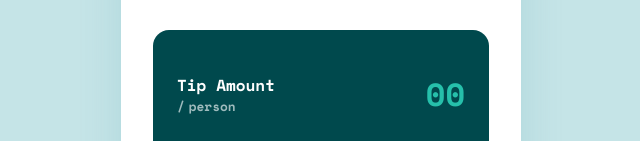
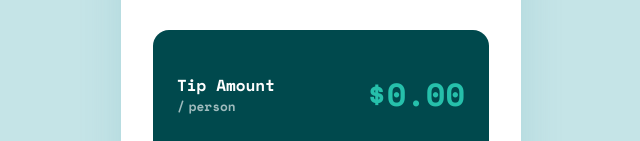
Before and after one commit to eburza/tip-calculator-app, a React (Vite) app: page / in a window 1280 px wide. Shown: the part 652-793 px from the top of the page, without its empty margins (319-959 px from the left). Built offline with nearby package versions, Linux system fonts and the light colour scheme.

Commit message:
Add calculation logic for tip amount and total

```diff
--- a/App.jsx
+++ b/App.jsx
@@ -1,4 +1,4 @@
-import React, { useState } from 'react'
+import React, { useState, useEffect } from 'react'
 import PercentageButtons from './components/PercentageButtons'
 import FormInputComponent from './components/FormInputComponent'
 import ResetButton from './components/ResetButton'
@@ -10,6 +10,24 @@ export default function App() {
     const [ inputPeople, setInputPeople ] = useState('')
     const [ percentageSelected, setPercentageSelected ] = useState('')
     const [ percentageCustom, setPercentageCustom ] = useState('')
+    const [ tipPerPerson, setTipPerPerson ] = useState(0)
+    const [ totalPerPerson, setTotalPerPerson ] = useState(0)
+
+    useEffect( () => {
+        calculateTip()
+    }, [ inputBill, inputPeople, percentageSelected, percentageCustom ])
+
+    function calculateTip() {
+        const bill = parseFloat(inputBill)
+        const people = parseInt(inputPeople)
+        const percentage = percentageSelected ? parseFloat(percentageSelected) : parseFloat(percentageCustom)
+
+        const tipTotal = (bill * percentage) / 100
+        const totalBill = bill + tipTotal
+
+        setTipPerPerson(tipTotal / people)
+        setTotalPerPerson(totalBill / people)
+    }
 
 
     function handleInputChangeBill(newInput) {
@@ -59,10 +77,10 @@ export default function App() {
                     <div id='computation-container' className='container'>
                         <OutputCalculation
                             label='Tip Amount'
-                            result='00'/>
+                            result={tipPerPerson}/>
                         <OutputCalculation
                             label='Total'
-                            result='00'/>
+                            result={totalPerPerson}/>
                     </div>
                     <ResetButton />
                 </div>
--- a/components/OutputCalculation.jsx
+++ b/components/OutputCalculation.jsx
@@ -1,13 +1,25 @@
 import React from 'react'
 
 export default function OutputCalculation({label, result}) {
+
+    const formattedResult = isNaN(result) || result === ''
+        ? '$0.00'
+        : new Intl.NumberFormat('en-US', {
+            style: 'currency',
+            currency: 'USD',
+            minimumFractionDigits: 2,
+            maximumFractionDigits: 2
+        }).format(result)
+
     return (
         <div className='output-element'>
             <div>
                 <p className='label-top'>{label}</p>
                 <p className='label-bottom'>/ person</p>
             </div>
-            <p id='total-result' className='output-result'>{result}</p>
+            <p id='total-result' className='output-result'>
+                {formattedResult}
+            </p>
         </div>
     )
 }
```
